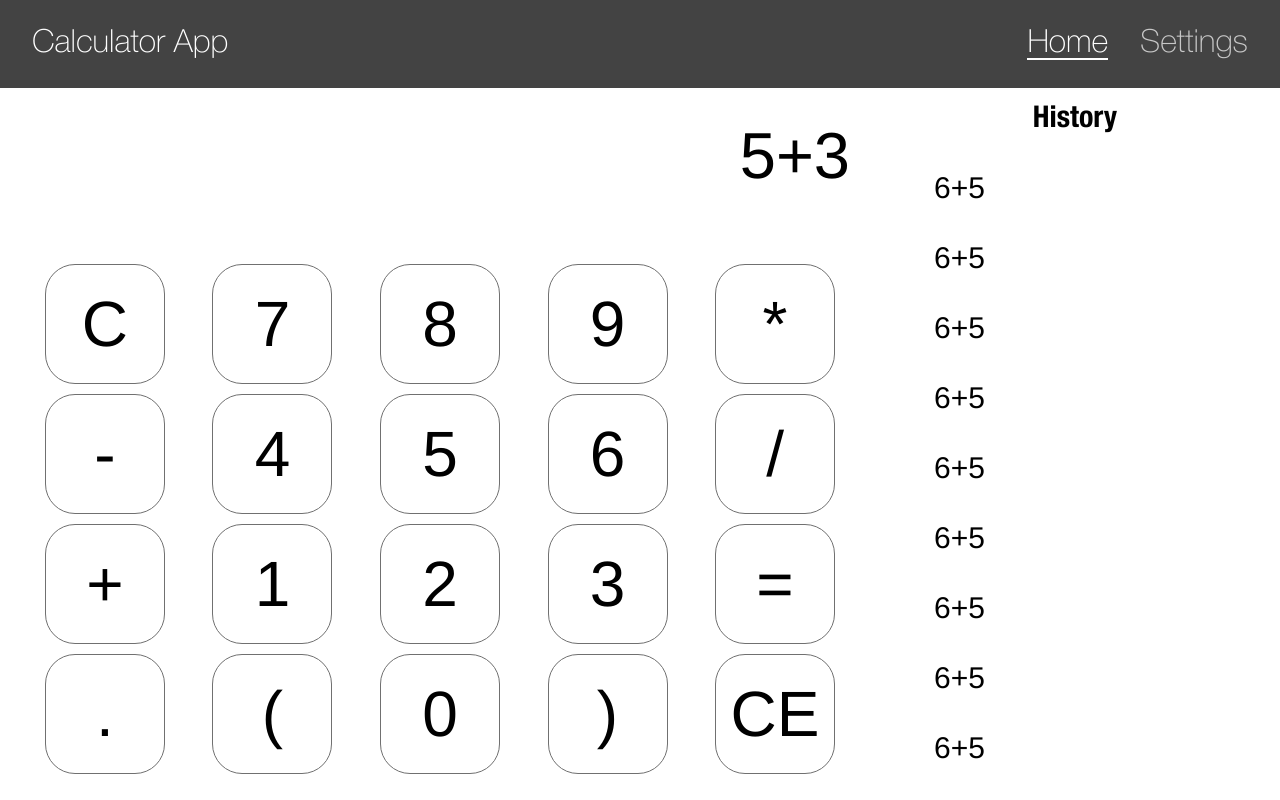
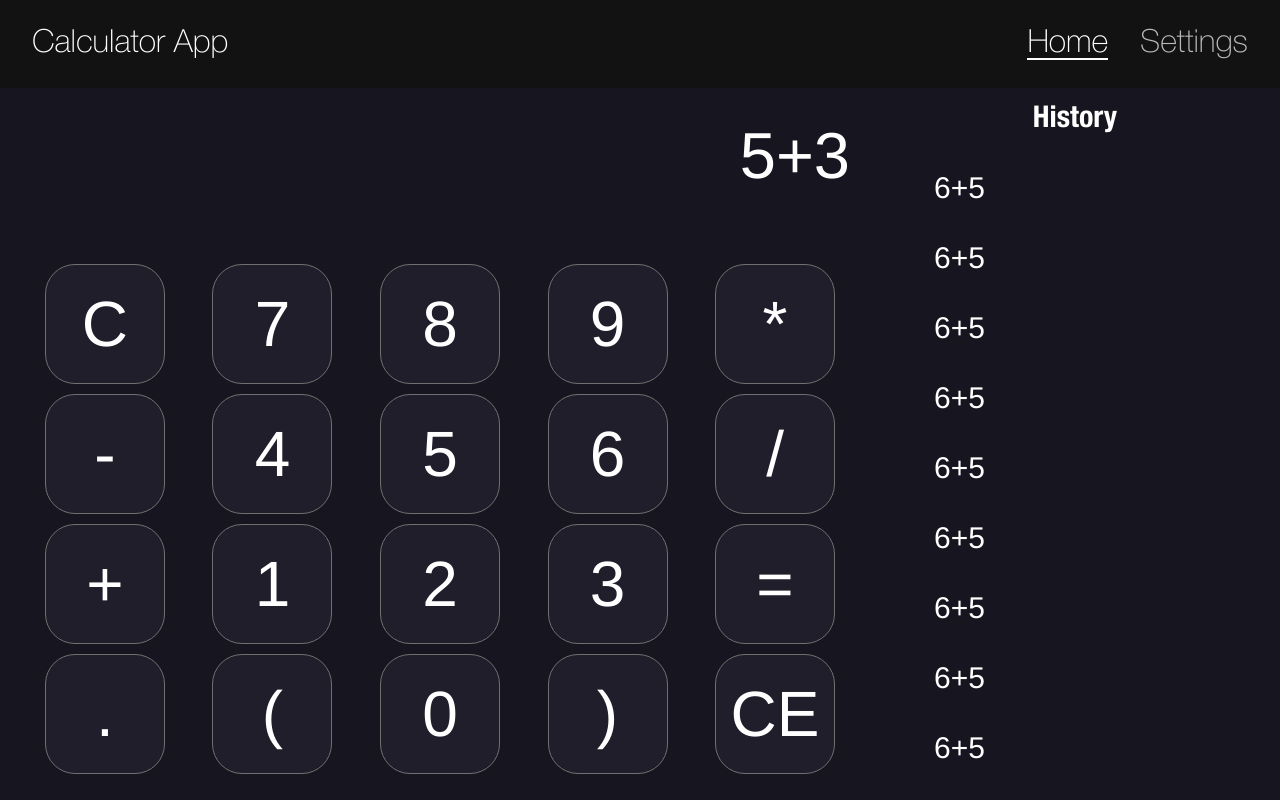
Before and after one commit to UladzislauPapliouka/calculator, a React (Create React App) app: page / in a window 1280 px wide. Built offline with nearby package versions, Linux system fonts and the light colour scheme.

Commit message:
feat: use themes and apply select to change theme

```diff
--- a/src/App.js
+++ b/src/App.js
@@ -5,15 +5,16 @@ import {Route, Routes} from "react-router-dom";
 import Calculator from "./Pages/Calculator";
 import Settings from "./Pages/Settings";
 import {ThemeProvider} from "styled-components";
-import {darkTheme, lightTheme} from "./Constants/Theme";
 import {useState} from "react";
-const themes ={
-    'light':lightTheme,
-    'dark':darkTheme
+import {ThemeContext, themes} from "./Constants/Theme";
+
+function App() {
+    const [theme, setTheme] = useState('dark')
+    const chooseTheme = (theme) => {
+        setTheme(theme)
     }
-function App() {
-    const [theme, setTheme] = useState('light')
   return (
+    <ThemeContext.Provider value={{theme, toggleTheme: chooseTheme}} >
         <ThemeProvider theme={themes[theme]}>
             <div className="App">
                 <Header/>
@@ -23,6 +24,7 @@ function App() {
                 </Routes>
             </div>
         </ThemeProvider>
+    </ThemeContext.Provider>
   );
 }
 
--- a/src/Components/Display/styled.js
+++ b/src/Components/Display/styled.js
@@ -8,6 +8,7 @@ export const StyledDisplay = styled.span`
   width: 100%;
   padding: 30px;
   grid-area: disp;
+  color: ${props => props.theme.mainColor};
   @media screen and (max-width:1000px ){
     padding: 16px;
   }
--- a/src/Components/Header/styled.js
+++ b/src/Components/Header/styled.js
@@ -9,13 +9,14 @@ export const Link = styled.div`
               cursor: pointer;
               position: relative;
               opacity: 1;
+              color: ${props.theme.headerColor};
               &:before {
                 content: "";
                 position: absolute;
                 width: 100%;
                 height: 2px;
                 bottom: 0;
-                background-color: #FFFFFF;
+                background-color: ${props.theme.headerColor};
               }`
         default :
             return  css`
@@ -24,14 +25,15 @@ export const Link = styled.div`
               cursor: pointer;
               position: relative;
               opacity:  0.7;
+              color: ${props.theme.headerColor};
               `
       }
   }}
 `
 export const HeaderWrapper = styled.header`
   height: 11vh;
-  background-color: #434343;
-  color: #FFFFFF;
+  background-color: ${props => props.theme.headerBackground};
+  color: ${props => props.theme.headerColor};
   padding: 0 32px;
   display: flex;
   justify-content: space-between;
--- a/src/Components/History/styled.js
+++ b/src/Components/History/styled.js
@@ -9,6 +9,7 @@ export const StyledHistory = styled.div`
   margin: 10px 10px 10px 0;
   grid-area: his;
   overflow-y: auto;
+  color:${props => props.theme.mainColor};
   ::-webkit-scrollbar{
     width: 10px;
 
@@ -19,7 +20,7 @@ export const StyledHistory = styled.div`
   }
   ::-webkit-scrollbar-thumb{
     border-radius: 8px;
-    background-color: #434343;
+    background-color: ${props => props.theme.scrollbarColor};
 
   }
 `
@@ -29,8 +30,8 @@ export const HistoryOperation = styled.span`
   width: 100%;
   text-align: left;
   cursor: pointer;
-  &:hover{
-    background: #e2e2e2;
+  &:active {
+    background: ${props => props.theme.keysActive};
   }
 `
 export const StyledH2 = styled.h2`
--- a/src/Components/Keypad/styled.js
+++ b/src/Components/Keypad/styled.js
@@ -25,8 +25,9 @@ export const Key = styled.div`
   display: flex;
   align-items: center;
   justify-content: center;
-  background-color: ${props => props.theme.bg};
-  border: 1px solid #707070;
+  background-color: ${props => props.theme.keysBackground};
+  border: 1px solid ${props => props.theme.bordersColor};
+  color: ${props => props.theme.mainColor} ;
   border-radius: 25% 25% 25% 25%;
   vertical-align: center;
   font-size: 6.4em;
@@ -35,10 +36,10 @@ export const Key = styled.div`
     font-size: 5.4em;
   }
   &:hover {
-    background: #d5d5d5;
+    background: ${props => props.theme.keysHover};
   }
 
   &:active {
-    background: #c9c9c9;
+    background: ${props => props.theme.keysActive};
   }
 `
--- a/src/Constants/Theme.js
+++ b/src/Constants/Theme.js
@@ -1,6 +1,37 @@
-export const lightTheme = {
-    bg: 'white'
+import {createContext} from "react";
+
+const lightTheme = {
+    headerColor: '#ffffff',
+    headerBackground: "#434343",
+    mainColor: "#000000",
+    bordersColor:"#707070",
+    keysBackground:'#F2F2F2',
+    keysHover:'#d5d5d5',
+    keysActive:'#c9c9c9',
+    mainBackground:"#ffffff",
+    scrollbarColor:"#434343"
 }
-export const darkTheme = {
-    bg: 'black'
+const darkTheme = {
+    headerColor: '#ffffff',
+    headerBackground: "#121212",
+    mainColor: "#ffffff",
+    bordersColor:"#707070",
+    keysBackground:'#201E2A',
+    keysHover:'#18151e',
+    keysActive:'#131118',
+    mainBackground:"#17151F",
+    scrollbarColor:"#ffffff"
 }
+const themes ={
+    'light':lightTheme,
+    'dark':darkTheme
+}
+const initialContext = {
+    theme:'light',
+    toggleTheme:()=>{}
+}
+const ThemeContext =createContext(initialContext)
+export  {
+    themes,
+    ThemeContext
+}
--- a/src/Pages/Calculator/styled.js
+++ b/src/Pages/Calculator/styled.js
@@ -9,6 +9,7 @@ export const StyleCalculator =styled.div`
                         "keyp  his";
     height: 89vh;
     overflow: hidden;
+  background-color: ${props => props.theme.mainBackground};
     position: relative;
   @media screen and (max-width:1000px ){
     grid-template-rows: auto;
--- a/src/Pages/Settings.jsx
+++ b/src/Pages/Settings.jsx
@@ -1,8 +1,15 @@
-import React from "react";
+import React, {useContext} from "react";
+import {ThemeContext, themes} from "../Constants/Theme";
 
 const Settings = () => {
+    const {theme, toggleTheme} = useContext(ThemeContext)
     return(
-        <div>Settings</div>
+        <div>
+            <div>Settings</div>
+            <select value={theme} onChange={(e)=>toggleTheme(e.target.value)}>
+                {Object.keys(themes).map(theme => <option value={theme}>{theme}</option>) }
+            </select>
+        </div>
     )
 }
 
```
Lines whose indentation alone changed are shown as unchanged.
